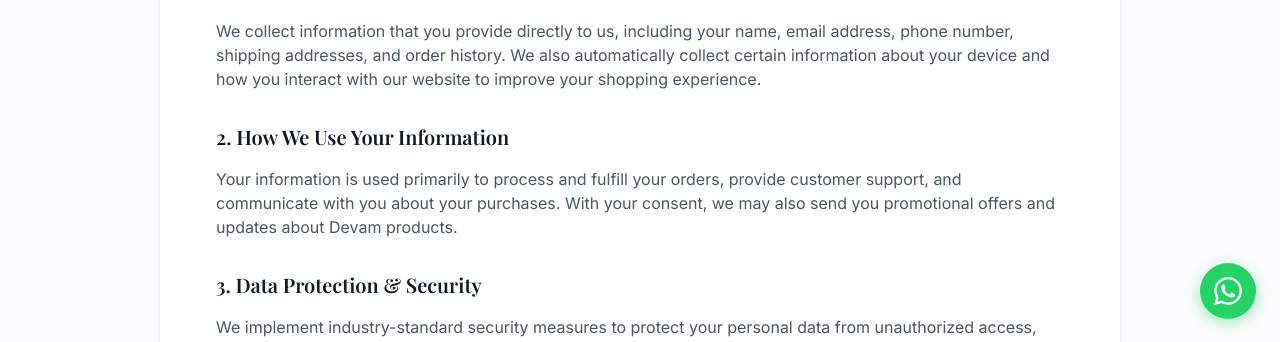
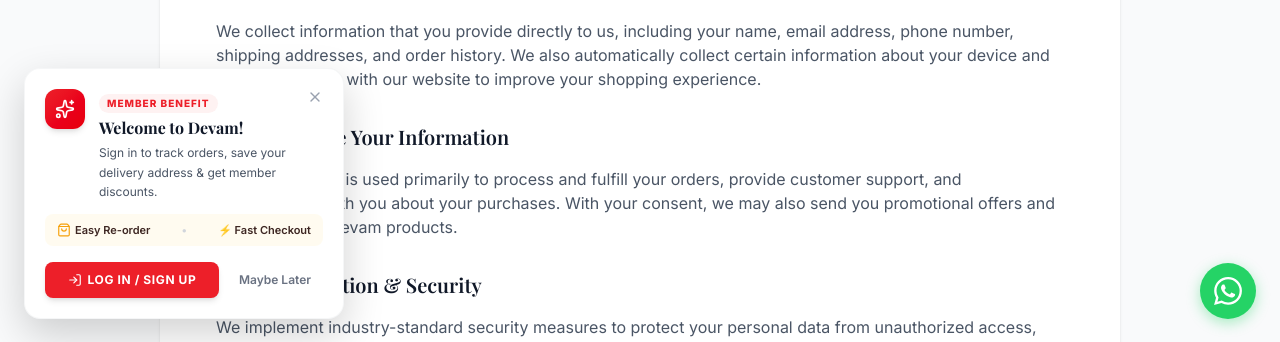
Before and after one commit to velooracreations/Devam, a Next.js app: page /data-policy in a window 1280 px wide. Shown: the part 457-799 px from the top of the page. Built offline with nearby package versions, Linux system fonts and the light colour scheme; no server answers; a web font is replaced by a local one.

Commit message:
Add intelligent floating login prompt notification for unauthenticated site visitors

```diff
--- /dev/null
+++ b/src/components/FloatingLoginPrompt.tsx
@@ -0,0 +1,102 @@
+"use client";
+
+import { useState, useEffect } from "react";
+import Link from "next/link";
+import { motion, AnimatePresence } from "framer-motion";
+import { X, LogIn, Sparkles, ShoppingBag } from "lucide-react";
+import { useAuth } from "@/context/AuthContext";
+
+export function FloatingLoginPrompt() {
+  const { user, loading } = useAuth();
+  const [isVisible, setIsVisible] = useState(false);
+
+  useEffect(() => {
+    // Don't show if user is already logged in or auth state is loading
+    if (loading || user) return;
+
+    // Check if dismissed in this session
+    const isDismissed = sessionStorage.getItem("devam_login_prompt_dismissed");
+    if (isDismissed) return;
+
+    // Show floating prompt after 3.5 seconds
+    const timer = setTimeout(() => {
+      setIsVisible(true);
+    }, 3500);
+
+    return () => clearTimeout(timer);
+  }, [user, loading]);
+
+  const handleDismiss = () => {
+    setIsVisible(false);
+    sessionStorage.setItem("devam_login_prompt_dismissed", "true");
+  };
+
+  if (!isVisible || user) return null;
+
+  return (
+    <AnimatePresence>
+      <motion.div
+        initial={{ opacity: 0, y: 60, scale: 0.92 }}
+        animate={{ opacity: 1, y: 0, scale: 1 }}
+        exit={{ opacity: 0, y: 40, scale: 0.95 }}
+        transition={{ duration: 0.4, ease: [0.22, 1, 0.36, 1] }}
+        className="fixed bottom-6 left-6 z-50 max-w-sm w-[calc(100vw-3rem)] sm:w-80 bg-white rounded-2xl p-5 shadow-[0_15px_40px_rgba(0,0,0,0.18)] border border-gray-100/80 backdrop-blur-md"
+      >
+        {/* Close Button */}
+        <button
+          onClick={handleDismiss}
+          className="absolute top-3.5 right-3.5 text-gray-400 hover:text-gray-700 p-1.5 rounded-full hover:bg-gray-100 transition-colors"
+          aria-label="Close notification"
+        >
+          <X className="w-4 h-4" />
+        </button>
+
+        <div className="flex items-start space-x-3.5">
+          <div className="w-10 h-10 rounded-xl bg-gradient-to-br from-[var(--color-devam-red)] to-red-600 text-white flex items-center justify-center flex-shrink-0 shadow-md">
+            <Sparkles className="w-5 h-5" />
+          </div>
+
+          <div className="flex-1 pr-4">
+            <span className="inline-flex items-center text-[10px] font-extrabold uppercase tracking-widest text-[var(--color-devam-red)] bg-red-50 px-2 py-0.5 rounded-full mb-1">
+              Member Benefit
+            </span>
+            <h4 className="font-heading font-bold text-gray-900 text-base leading-snug">
+              Welcome to Devam!
+            </h4>
+            <p className="text-xs text-gray-600 font-body mt-1 leading-relaxed">
+              Sign in to track orders, save your delivery address &amp; get member discounts.
+            </p>
+          </div>
+        </div>
+
+        {/* Perks pill list */}
+        <div className="mt-3 py-2 px-3 bg-[var(--color-devam-cream)]/50 rounded-lg flex items-center justify-between text-[11px] font-semibold text-[var(--color-devam-brown)]">
+          <span className="flex items-center gap-1">
+            <ShoppingBag className="w-3.5 h-3.5 text-[var(--color-devam-gold)]" /> Easy Re-order
+          </span>
+          <span className="text-gray-300">•</span>
+          <span>⚡ Fast Checkout</span>
+        </div>
+
+        {/* Action Buttons */}
+        <div className="mt-4 flex items-center gap-2">
+          <Link
+            href="/login"
+            onClick={() => setIsVisible(false)}
+            className="flex-1 inline-flex items-center justify-center px-4 py-2.5 bg-[var(--color-devam-red)] text-white text-xs font-bold uppercase tracking-wider rounded-lg hover:bg-red-800 transition-all shadow-md hover:shadow-lg active:scale-95"
+          >
+            <LogIn className="w-3.5 h-3.5 mr-1.5" />
+            Log In / Sign Up
+          </Link>
+
+          <button
+            onClick={handleDismiss}
+            className="px-3 py-2.5 text-xs font-semibold text-gray-500 hover:text-gray-800 transition-colors"
+          >
+            Maybe Later
+          </button>
+        </div>
+      </motion.div>
+    </AnimatePresence>
+  );
+}
--- a/src/components/layout/StoreLayout.tsx
+++ b/src/components/layout/StoreLayout.tsx
@@ -4,6 +4,7 @@
 import { Navbar } from "@/components/layout/Navbar";
 import { Footer } from "@/components/layout/Footer";
 import { WhatsAppButton } from "@/components/WhatsAppButton";
+import { FloatingLoginPrompt } from "@/components/FloatingLoginPrompt";
 import { Toaster } from "sonner";
 import { useEffect } from "react";
 import { useAuthStore } from "@/store/authStore";
@@ -37,6 +38,7 @@
       </main>
       <Footer />
       <WhatsAppButton />
+      <FloatingLoginPrompt />
       <Toaster position="bottom-right" richColors />
     </>
   );
```
